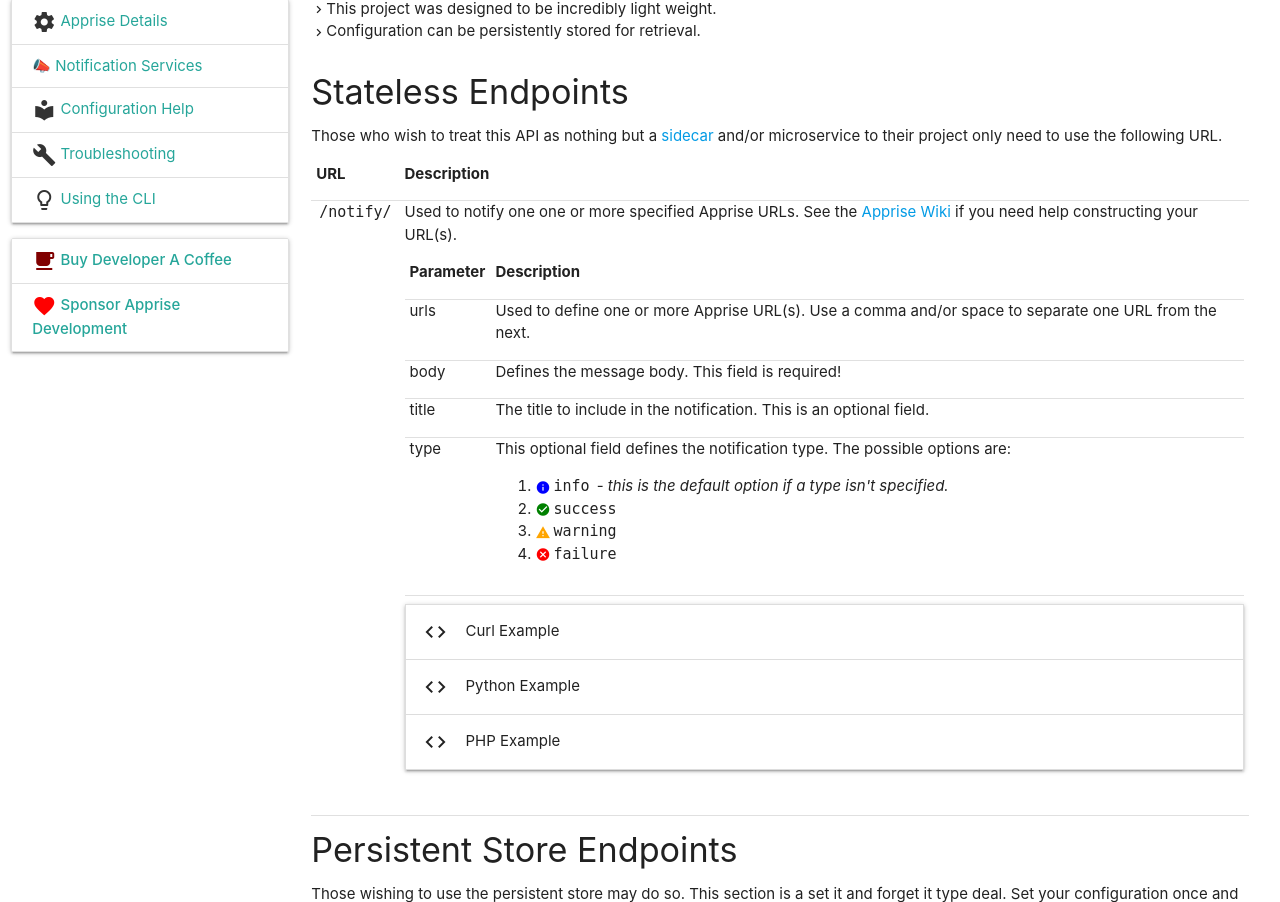
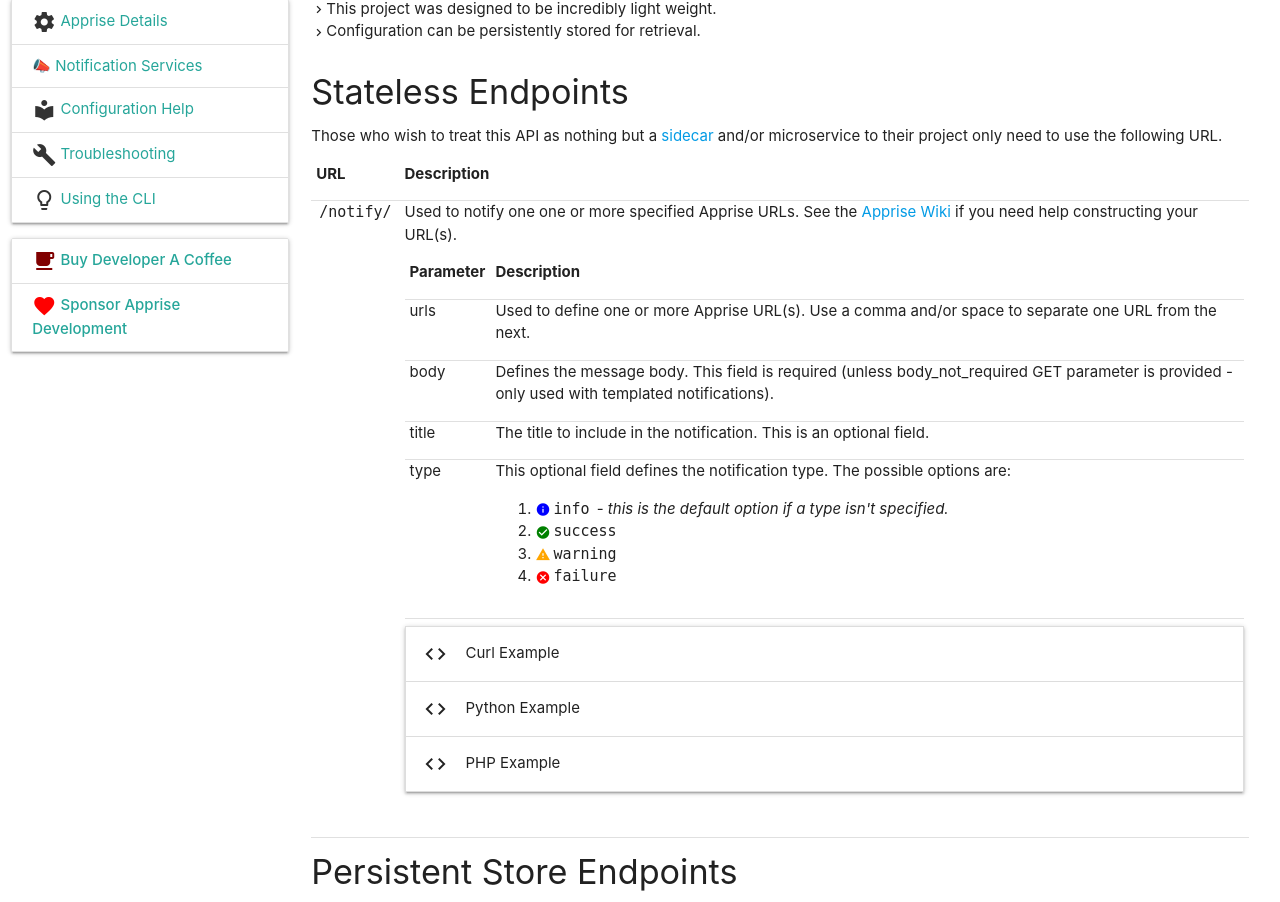
Before and after one commit to caronc/apprise-api, a Django app: template apprise_api/api/templates/welcome.html in a window 1280 px wide. Shown: the part 435-1337 px from the top of the page. Run offline with Django 4.2, Linux system fonts and the light colour scheme; the template is opened without the code that fills it, so the values that code supplies are empty.

Commit message:
#202: Update documentation

```diff
--- a/apprise_api/api/templates/welcome.html
+++ b/apprise_api/api/templates/welcome.html
@@ -52,7 +52,7 @@
                 </tr>
                 <tr>
                   <td>body</td>
-                  <td>{% blocktrans %}Defines the message body. This field is required!{% endblocktrans %}</td>
+                  <td>{% blocktrans %}Defines the message body. This field is required (unless body_not_required GET parameter is provided - only used with templated notifications).{% endblocktrans %}</td>
                 </tr>
                 <tr>
                   <td>title</td>
@@ -453,7 +453,7 @@
                 <tbody>
                   <tr>
                     <td>body</td>
-                    <td>{% blocktrans %}Defines the message body. This field is required!{% endblocktrans %}</td>
+                    <td>{% blocktrans %}Defines the message body. This field is required (unless body_not_required GET parameter is provided - only used with templated notifications).{% endblocktrans %}</td>
                   </tr>
                   <tr>
                     <td>title</td>
```
